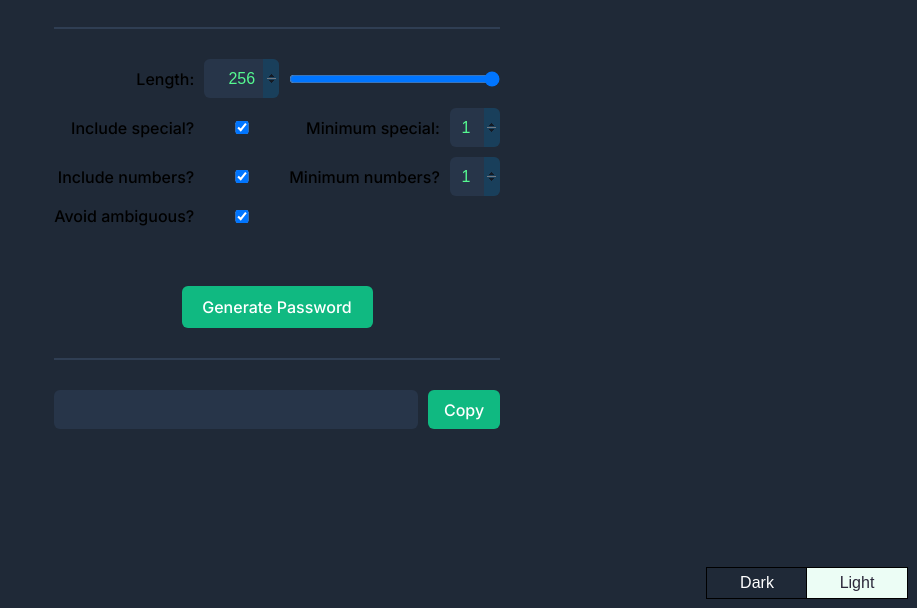
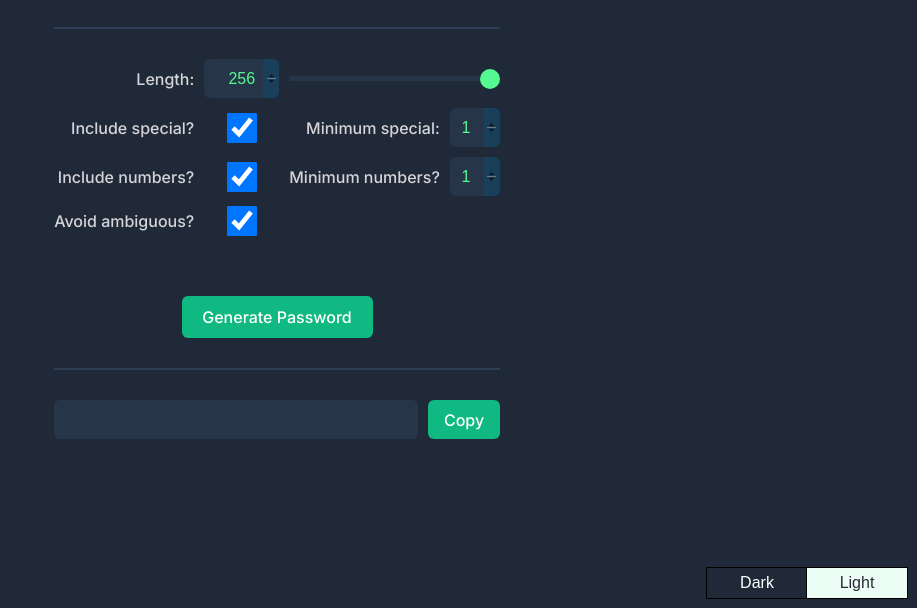
Before and after one commit to DrewBuchanan/PasswordGenerator, a plain HTML site: page index.html in a window 1280 px wide. Shown: the part 192-800 px from the top of the page, without its empty margins (363-1280 px from the left). Drawn offline with Linux system fonts and the light colour scheme.

Commit message:
Style range and checkbox

```diff
--- a/styles/index.css
+++ b/styles/index.css
@@ -65,6 +65,37 @@ input[type="text"] {
     text-align: center;
     color: var(---inputtext);
     flex: 2 0 auto;
+}
+
+input[type="range"] {
+    appearance: none;
+    height: 5px;
+    background-color: var(---inputbackground);
+    border-radius: 2px;
+}
+
+input[type="range"]::-webkit-slider-thumb {
+    appearance: none;
+    background: var(---inputtext);
+    width: 20px;
+    height: 20px;
+    border-radius: 50%;
+}
+
+input[type="range"]::-moz-range-thumb {
+    -moz-appearance: none;
+    background: var(---inputtext);
+    width: 20px;
+    height: 20px;
+    border-radius: 50%;
+}
+
+input[type="checkbox"] {
+    height: 30px;
+}
+
+label {
+    color: var(---subheading);
 }
 
 #copy-button {
```
